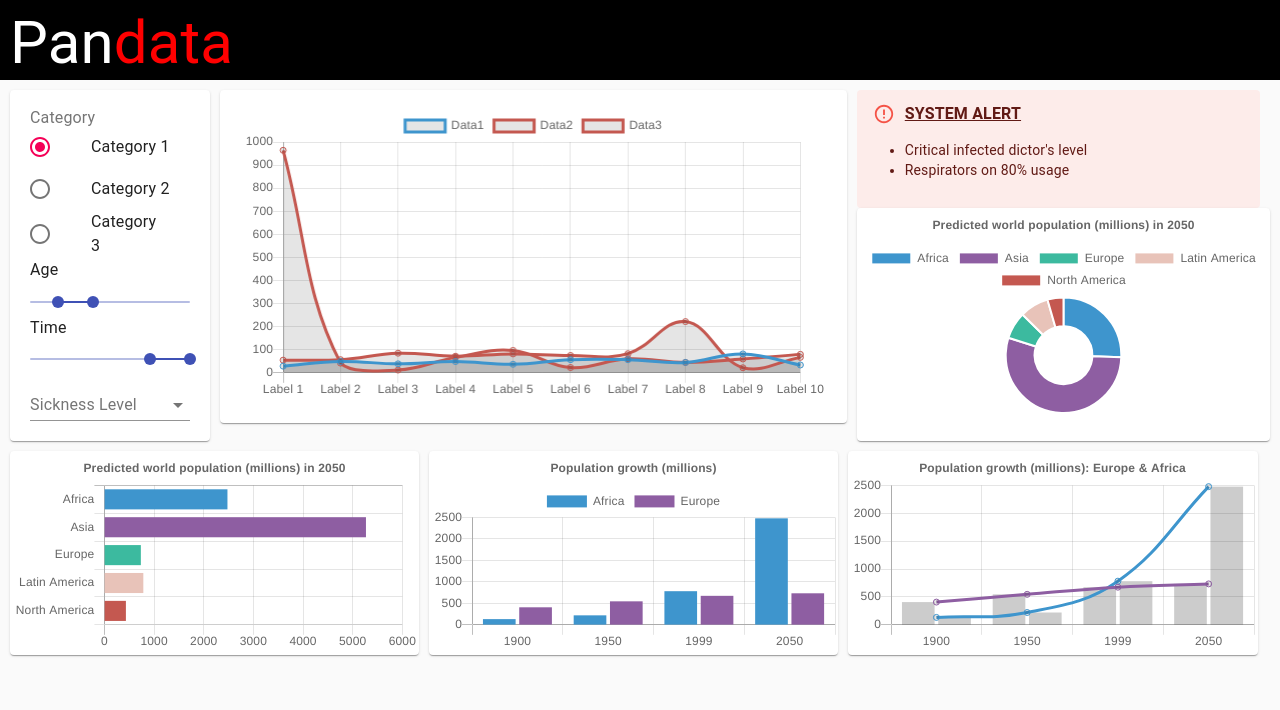
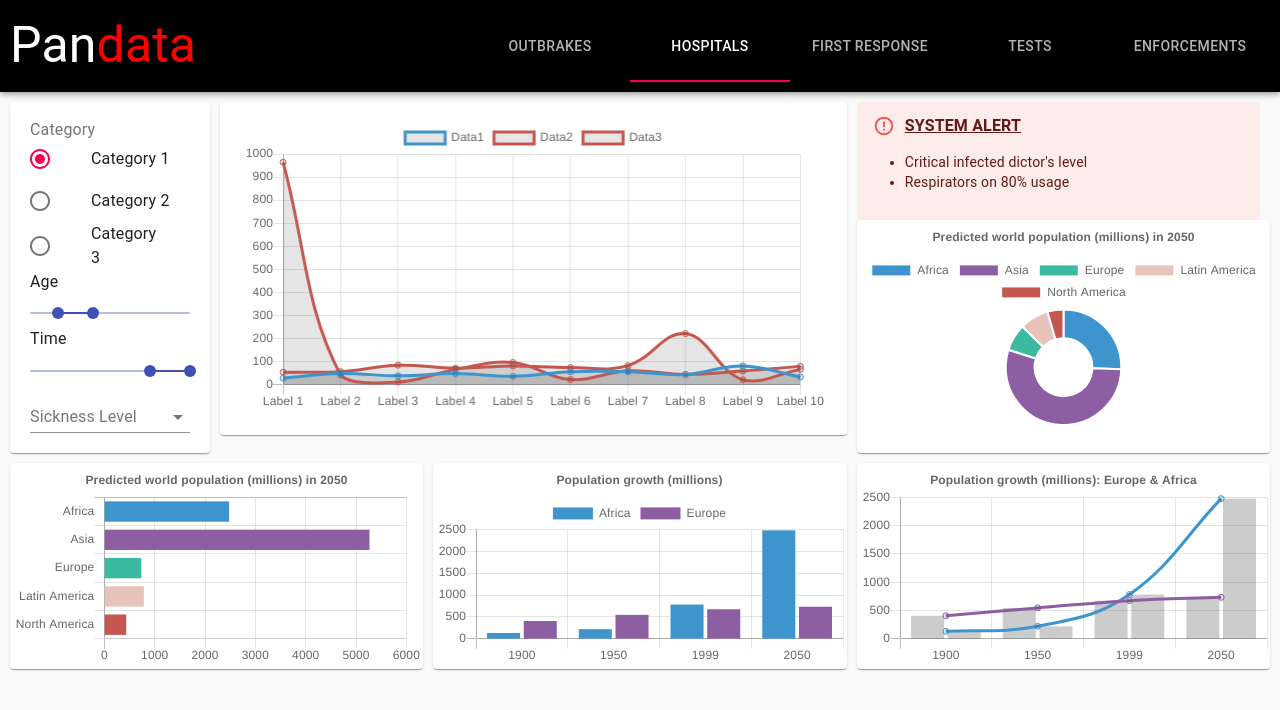
Before and after one commit to sygrinberg/corona, a React (Create React App) app: page / in a window 1280 px wide. Shown: the top 710 px of the page. Built offline with nearby package versions, Linux system fonts and the light colour scheme.

Commit message:
Added tab navigation.

```diff
--- a/src/App.js
+++ b/src/App.js
@@ -2,20 +2,48 @@ import React from 'react';
 import './App.css';
 import CssBaseline from '@material-ui/core/CssBaseline';
 import { makeStyles } from '@material-ui/core/styles';
+import AppBar from '@material-ui/core/AppBar';
+import Tabs from '@material-ui/core/Tabs';
+import Tab from '@material-ui/core/Tab';
+import Typography from '@material-ui/core/Typography';
+import Box from '@material-ui/core/Box';
 import Dashboard from './components/Dashboard/Dashboard';
 
 const useStyles = makeStyles(theme => ({
   root: {
     // display: 'flex'
   },
+  tabs: {
+    backgroundColor: '#000000',
+    display: 'flex',
+    padding: '10px'
+  }
 }));
 
 function App() {
   const classes = useStyles();
+  const value = 1;
 
   return (
     <div className={classes.root}>
       <CssBaseline />
+      <AppBar position="static">
+          <Tabs value={value} className={classes.tabs} onChange={() => {}} aria-label="simple tabs example">
+            <div style={{marginRight: 'auto'}}>
+              <span style={{fontSize: '50px', color: '#FFFFFF'}}>
+                  Pan
+              </span>
+              <span style={{fontSize: '50px', color: 'red'}}>
+                  data
+              </span>
+            </div>
+            <Tab label="Outbrakes" value={0}/>
+            <Tab label="Hospitals" value={1} />
+            <Tab label="First Response" value={2} />
+            <Tab label="Tests" value={3} />
+            <Tab label="Enforcements" value={4} />
+          </Tabs>
+      </AppBar>
       <Dashboard />
     </div>
   );
--- a/src/components/Dashboard/Dashboard.jsx
+++ b/src/components/Dashboard/Dashboard.jsx
@@ -9,11 +9,6 @@ const useStyles = makeStyles(theme => ({
       flexDirection: 'column',
       width: '100%',
       padding: '10px'
-    },
-    header: {
-        backgroundColor: '#000000',
-        height: '80px',
-        padding: '0 10px',
     }
 }));
 
@@ -21,14 +16,6 @@ export default props => {
     const classes = useStyles();
     return (
         <div>
-            <div className={classes.header}>
-                <span style={{fontSize: '60px', color: '#FFFFFF'}}>
-                    Pan
-                </span>
-                <span style={{fontSize: '60px', color: 'red'}}>
-                    data
-                </span>
-            </div>
             <div className={classes.dashboard}>
                 <DashboardUpperRow />
                 <DashboardLowerRow />
--- a/src/components/DashboardLowerRow/LeftGraph.jsx
+++ b/src/components/DashboardLowerRow/LeftGraph.jsx
@@ -10,8 +10,8 @@ const alerts = [
 
 const useStyles = makeStyles(theme => ({
     paper: {
-        flex: 0.33,
-        width: '100%'
+        // flex: 0.33,
+        width: '33%'
     },
     canvas: {
         height: "calc('100%')",
--- a/src/components/DashboardLowerRow/MiddleGraph.jsx
+++ b/src/components/DashboardLowerRow/MiddleGraph.jsx
@@ -10,8 +10,8 @@ const alerts = [
 
 const useStyles = makeStyles(theme => ({
     paper: {
-        flex: 0.33,
-        width: '100%'
+        // flex: 0.33,
+        width: '33%'
     },
     canvas: {
         height: "calc('100%')",
--- a/src/components/DashboardLowerRow/RightGraph.jsx
+++ b/src/components/DashboardLowerRow/RightGraph.jsx
@@ -10,8 +10,8 @@ const alerts = [
 
 const useStyles = makeStyles(theme => ({
     paper: {
-        flex: 0.33,
-        width: '100%'
+        // flex: 0.33,
+        width: '33%'
     },
     canvas: {
         height: "calc('100%')",
```
